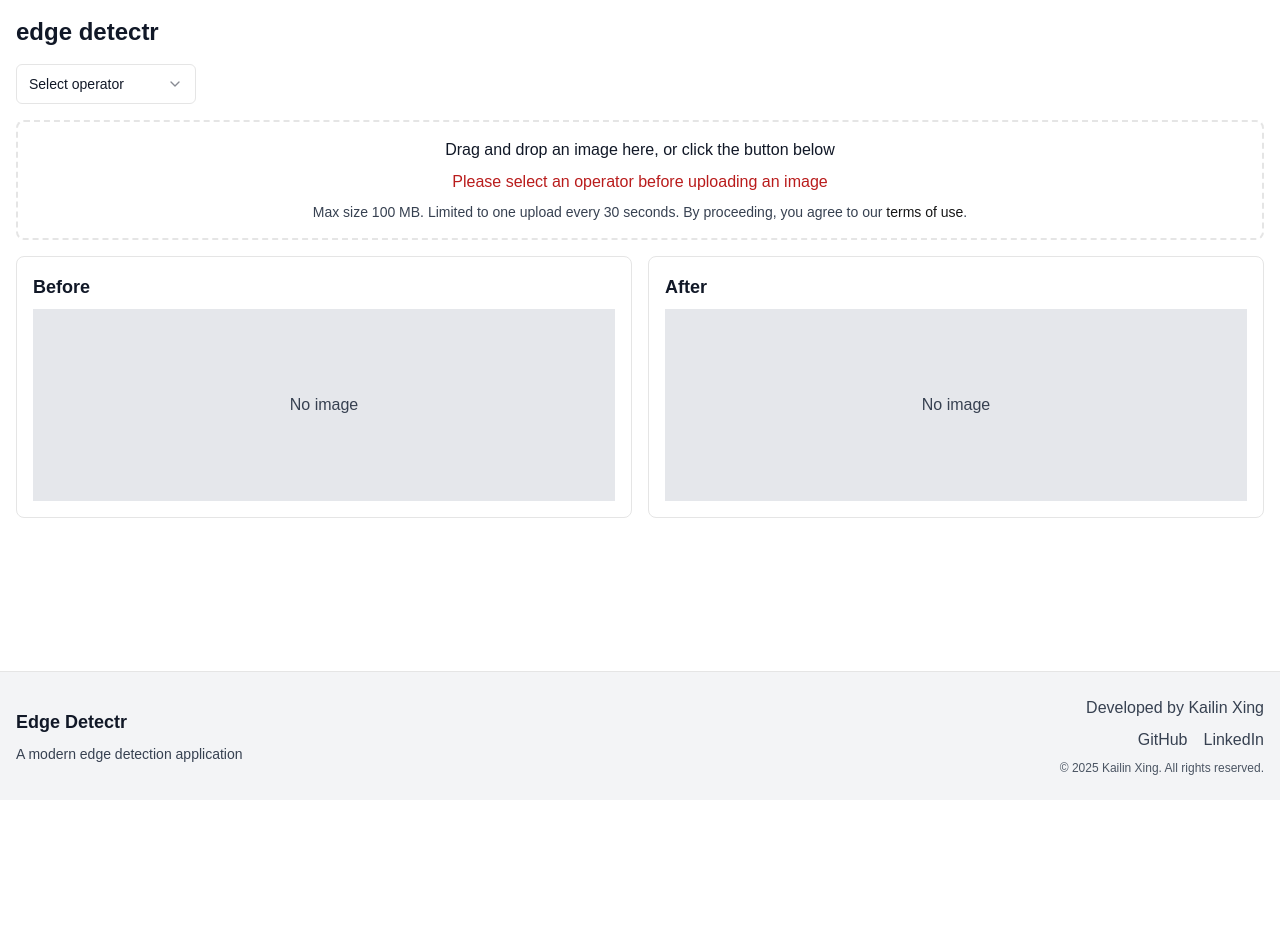
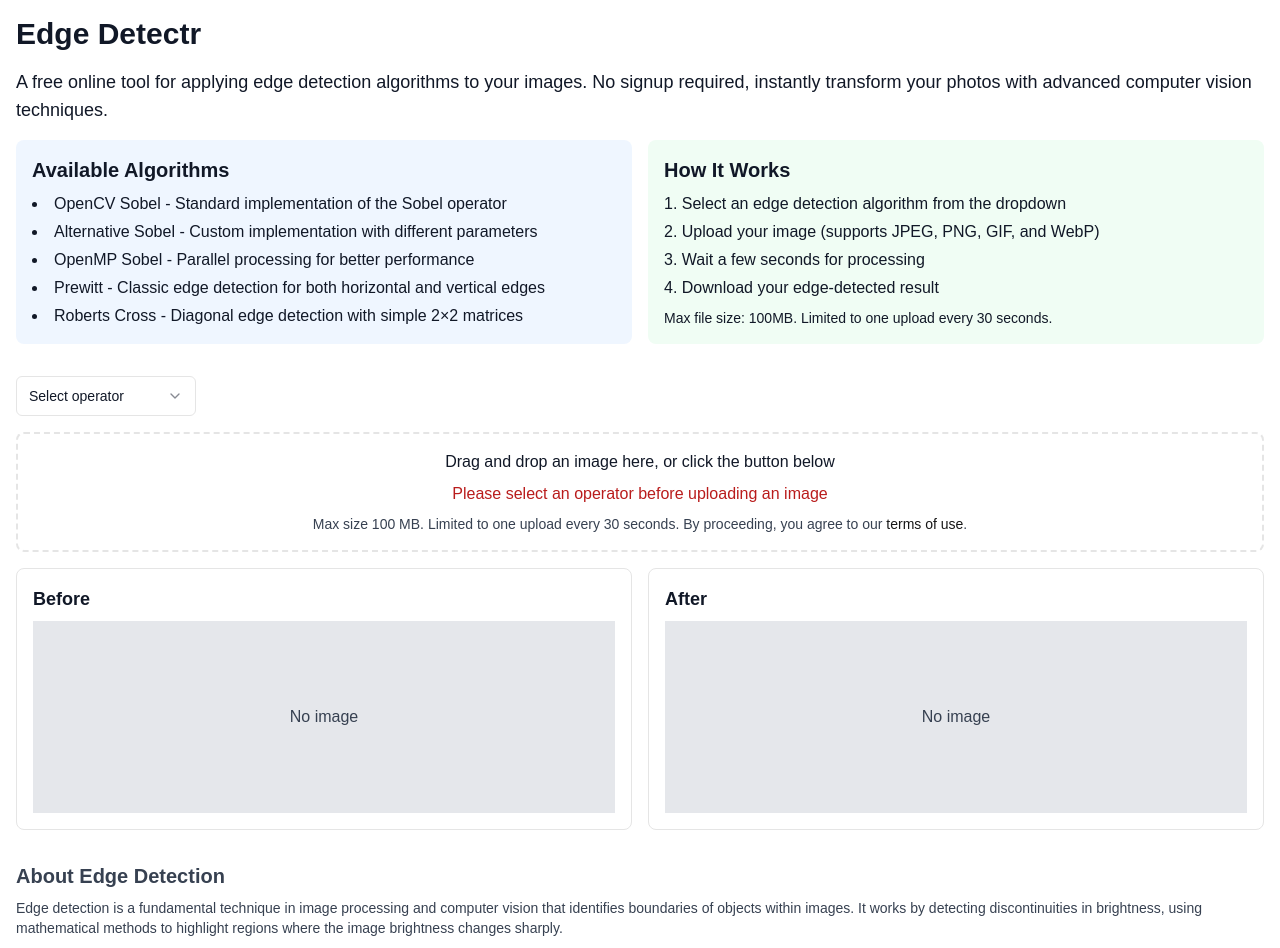
Before and after one commit to EdgeDetectr/EdgeDetectr-Frontend, a Next.js app: page / in a window 1280 px wide. Shown: the top 948 px of the page. Before the commit the page ends 800 px from the top, so only its background shows below. Built offline with nearby package versions, Linux system fonts and the light colour scheme.

Commit message:
Improve SEO and page description

```diff
--- a/app/layout.tsx
+++ b/app/layout.tsx
@@ -2,9 +2,9 @@
 import './globals.css'
 
 export const metadata: Metadata = {
-  title: 'Edge Detectr | Modern Edge Detection Application',
-  description: 'Edge Detectr is a modern application offering multiple edge detection algorithms including Sobel, Prewitt, and Roberts Cross for image processing',
-  keywords: 'edge detection, image processing, computer vision, sobel, prewitt, roberts cross, openmp',
+  title: 'Edge Detectr | Free Online Edge Detection Tool',
+  description: 'Transform your images with Edge Detectr - a free online tool for edge detection using Sobel, Prewitt, and Roberts Cross algorithms. No signup required.',
+  keywords: 'edge detection, image processing, computer vision, sobel, prewitt, roberts cross, openmp, online tool, image edge detection',
   authors: [{ name: 'Kailin Xing' }],
   applicationName: 'Edge Detectr',
   metadataBase: new URL('https://edgedetectr.com'),
@@ -14,22 +14,38 @@
   robots: {
     index: true,
     follow: true,
+    nocache: true,
+    googleBot: {
+      index: true,
+      follow: true,
+      'max-image-preview': 'large',
+      'max-snippet': -1,
+    },
+  },
+  icons: {
+    icon: '/favicon.svg',
   },
   openGraph: {
-    title: 'Edge Detectr | Modern Edge Detection Application',
-    description: 'Process images with multiple edge detection algorithms including Sobel, Prewitt, and Roberts Cross',
+    title: 'Edge Detectr | Free Online Edge Detection Tool',
+    description: 'Transform your images with Edge Detectr - a free online tool for edge detection using Sobel, Prewitt, and Roberts Cross algorithms. No signup required.',
     url: 'https://edgedetectr.com',
     siteName: 'Edge Detectr',
     locale: 'en_US',
     type: 'website',
+    images: [
+      {
+        url: 'https://edgedetectr.com/images/og-image.jpg',
+        width: 1200,
+        height: 630,
+        alt: 'Edge Detectr - Online Edge Detection Tool',
+      }
+    ],
   },
   twitter: {
     card: 'summary_large_image',
-    title: 'Edge Detectr | Modern Edge Detection Application',
-    description: 'Process images with multiple edge detection algorithms including Sobel, Prewitt, and Roberts Cross',
-  },
-  icons: {
-    icon: '/favicon.svg',
+    title: 'Edge Detectr | Free Online Edge Detection Tool',
+    description: 'Transform your images with Edge Detectr - a free online tool for edge detection using Sobel, Prewitt, and Roberts Cross algorithms.',
+    images: ['https://edgedetectr.com/images/og-image.jpg'],
   },
 }
 
--- a/app/page.tsx
+++ b/app/page.tsx
@@ -1,12 +1,56 @@
 import ImageProcessor from "./components/image-processor"
 import Footer from "./components/footer"
+import Link from "next/link"
 
 export default function Home() {
   return (
     <>
       <main className="flex-grow container mx-auto p-4">
-        <h1 className="text-2xl font-bold mb-4">edge detectr</h1>
+        <h1 className="text-3xl font-bold mb-4">Edge Detectr</h1>
+
+        <section className="mb-8">
+          <p className="text-lg mb-4">
+            A free online tool for applying edge detection algorithms to your images.
+            No signup required, instantly transform your photos with advanced computer vision techniques.
+          </p>
+          <div className="grid grid-cols-1 md:grid-cols-2 gap-4 mb-6">
+            <div className="bg-blue-50 p-4 rounded-lg">
+              <h2 className="text-xl font-semibold mb-2">Available Algorithms</h2>
+              <ul className="list-disc list-inside space-y-1">
+                <li>OpenCV Sobel - Standard implementation of the Sobel operator</li>
+                <li>Alternative Sobel - Custom implementation with different parameters</li>
+                <li>OpenMP Sobel - Parallel processing for better performance</li>
+                <li>Prewitt - Classic edge detection for both horizontal and vertical edges</li>
+                <li>Roberts Cross - Diagonal edge detection with simple 2×2 matrices</li>
+              </ul>
+            </div>
+            <div className="bg-green-50 p-4 rounded-lg">
+              <h2 className="text-xl font-semibold mb-2">How It Works</h2>
+              <ol className="list-decimal list-inside space-y-1">
+                <li>Select an edge detection algorithm from the dropdown</li>
+                <li>Upload your image (supports JPEG, PNG, GIF, and WebP)</li>
+                <li>Wait a few seconds for processing</li>
+                <li>Download your edge-detected result</li>
+              </ol>
+              <p className="mt-2 text-sm">Max file size: 100MB. Limited to one upload every 30 seconds.</p>
+            </div>
+          </div>
+        </section>
+
         <ImageProcessor />
+
+        <section className="mt-8 text-sm text-gray-700">
+          <h2 className="text-xl font-semibold mb-2">About Edge Detection</h2>
+          <p>
+            Edge detection is a fundamental technique in image processing and computer vision that identifies boundaries
+            of objects within images. It works by detecting discontinuities in brightness, using mathematical methods
+            to highlight regions where the image brightness changes sharply.
+          </p>
+          <p className="mt-2">
+            Applications include medical imaging, object recognition, and image enhancement. Edge Detectr provides
+            access to several popular algorithms, each with different strengths for various types of images.
+          </p>
+        </section>
       </main>
       <Footer />
     </>
```
